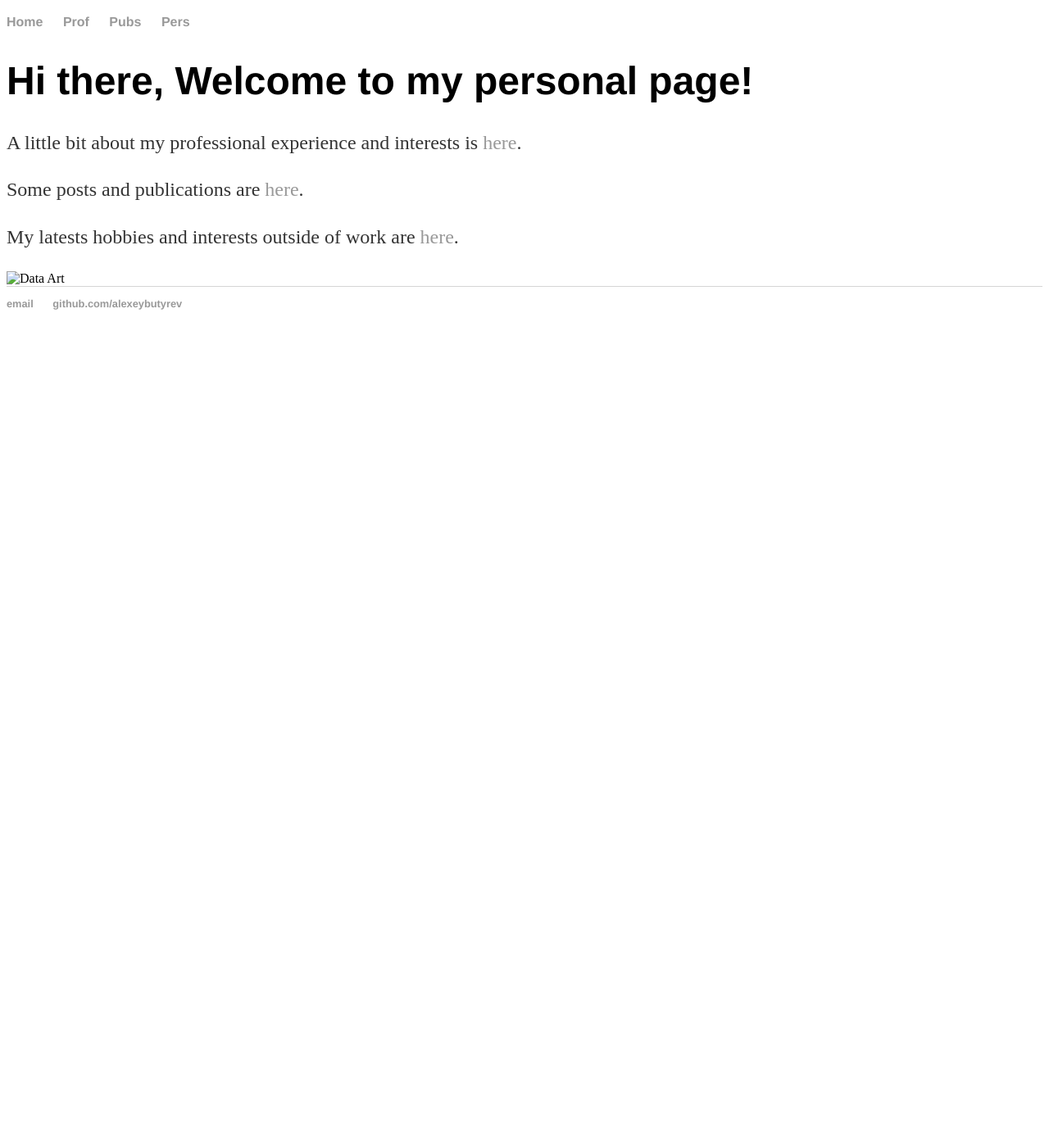
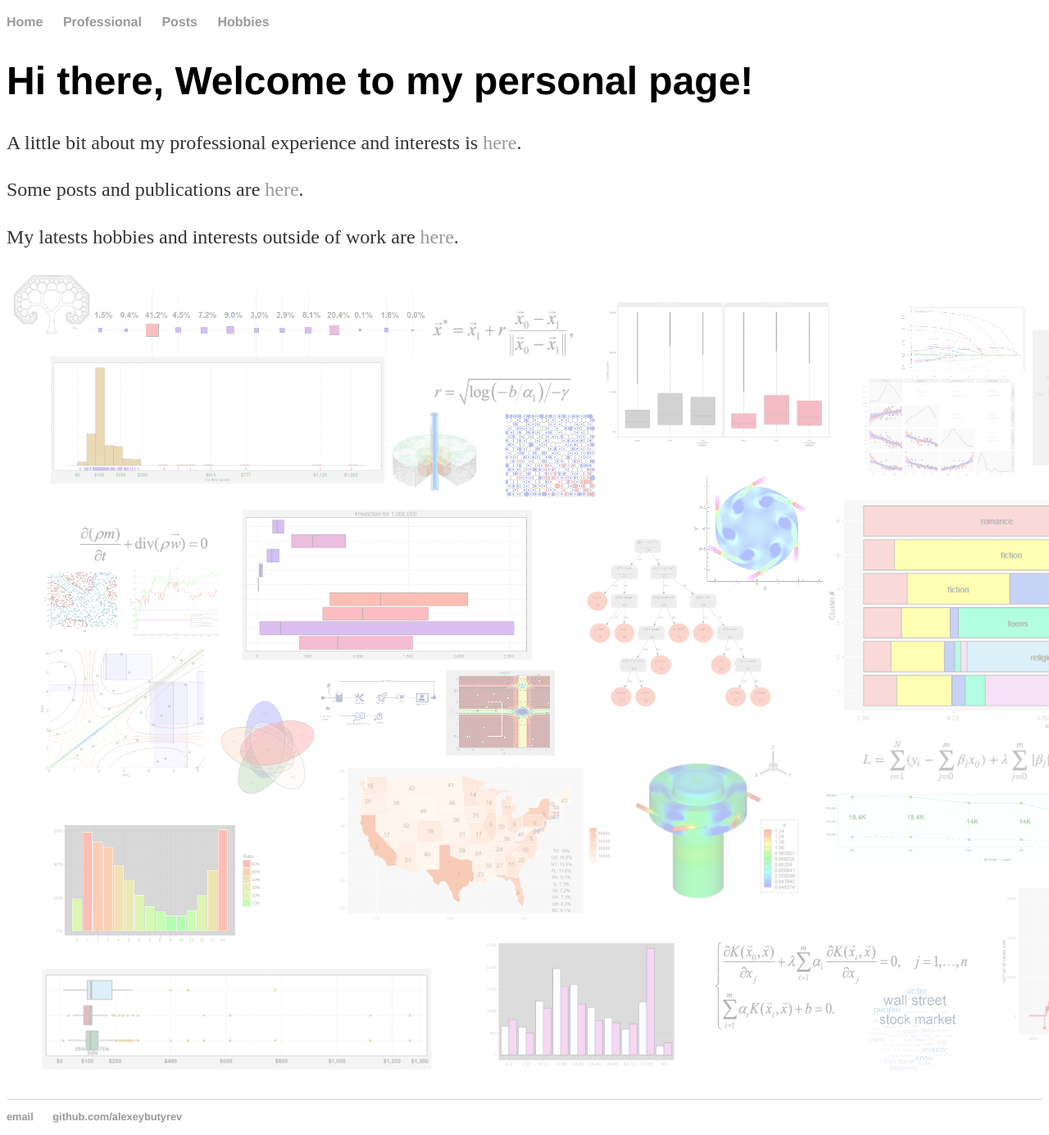
Before and after one commit to alexeybutyrev/alexeybutyrev.github.io, a Jekyll site: the page built from index.html, in a window 1280 px wide. Shown: the whole page at 82% size. Built offline with Jekyll 4.4.1, drawn with Linux system fonts in a browser that asks for light colours; before the commit the page ends 900 px from its top, so only the background shows below that.

Commit message:
fixing layout

```diff
--- a/_layouts/default.html
+++ b/_layouts/default.html
@@ -13,9 +13,9 @@
   <nav>
     <ul>
       <li><a href="/">Home</a></li>
-      <li><a href="/Professional">Prof</a></li>
-      <li><a href="/Posts">Pubs</a></li>
-      <li><a href="/Hobbies">Pers</a></li>
+      <li><a href="/Professional">Professional</a></li>
+      <li><a href="/Posts">Posts</a></li>
+      <li><a href="/Hobbies">Hobbies</a></li>
     </ul>
   </nav>
   <div class="container">
@@ -25,7 +25,7 @@
   </div>
   <div class="dataart">
 
-    <img src="background.png" alt="Data Art">
+    <img src="../css/background.png" alt="Data Art">
 
   </div>
   <footer>
```
